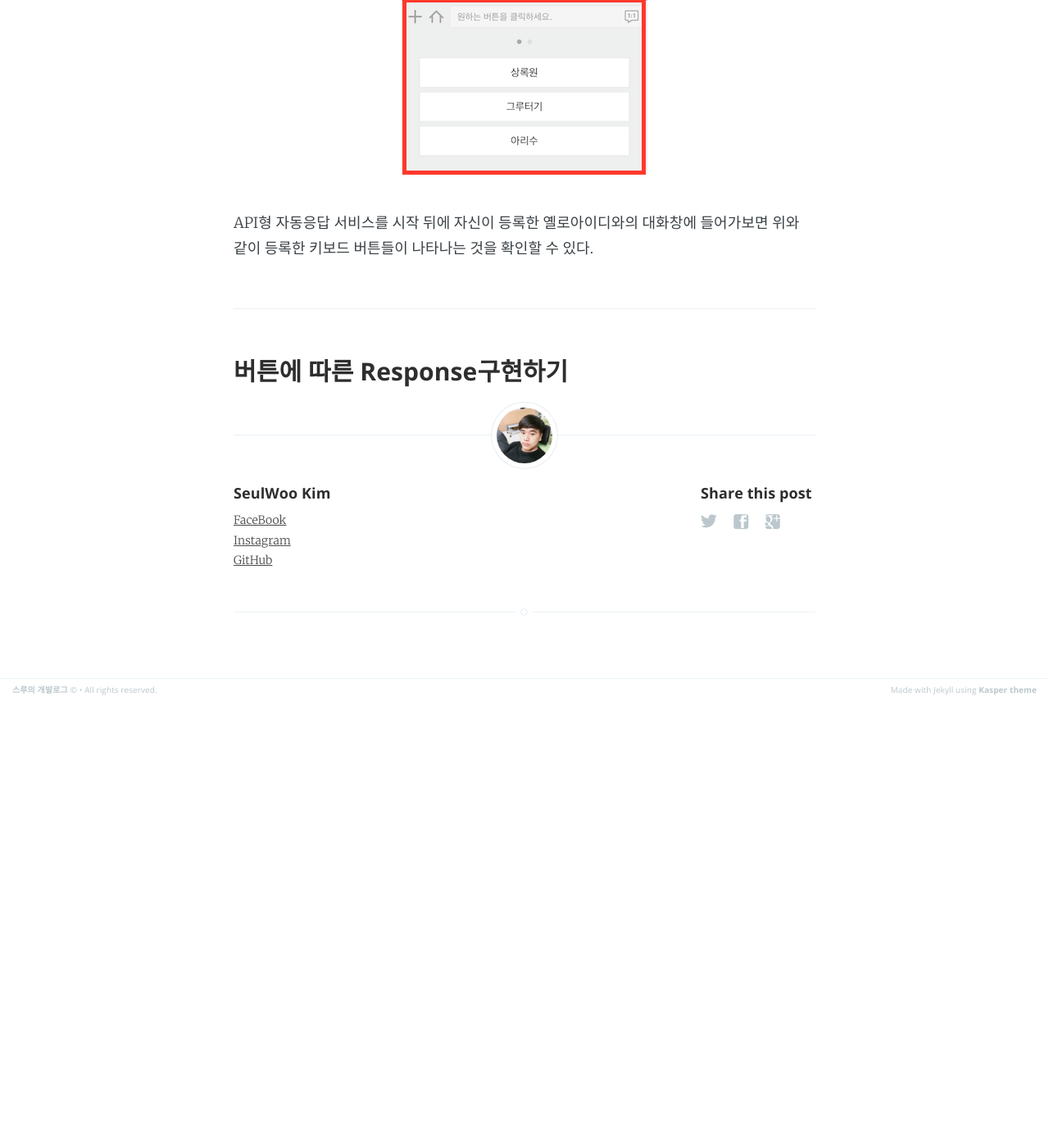
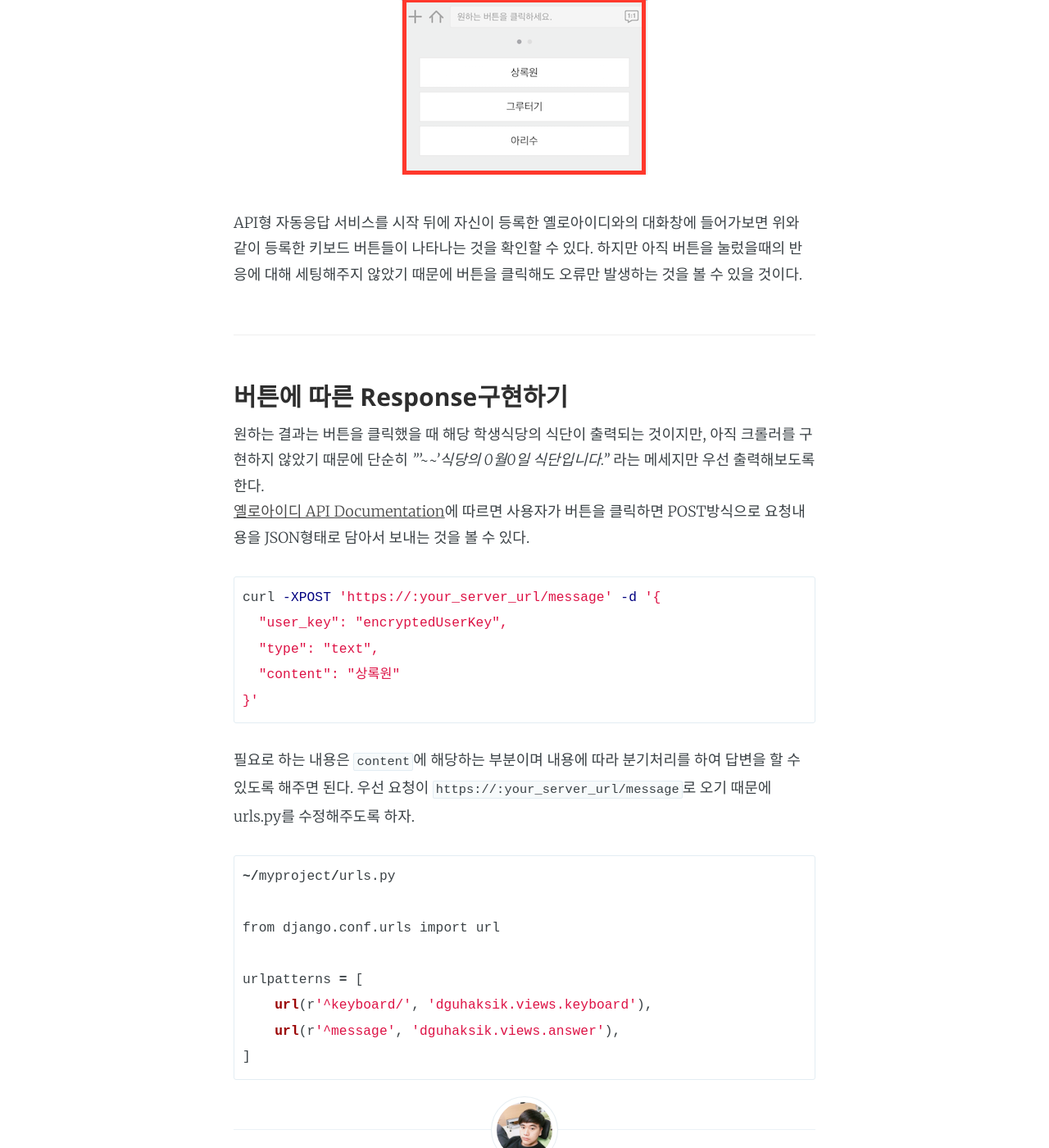
Before and after one commit to ThroughKim/throughkim.github.com, a Jekyll site: the page built from _posts/2016-07-11-kakao-haksik.md, in a window 1280 px wide and 1400 px high, scrolled down 5501 px. Shown: the whole window at 82% size. Built offline with Jekyll 4.4.1, drawn with Linux system fonts in a browser that asks for light colours; Markdown is read by kramdown in place of the engine named in the settings; before the commit the page ends 6356 px from its top, so only the background shows below that; some of the changed text lies outside the part shown.

Commit message:
내용추가ㅏ

````diff
--- a/_posts/2016-07-11-kakao-haksik.md
+++ b/_posts/2016-07-11-kakao-haksik.md
@@ -121,12 +121,36 @@ user$ curl -XGET 'https://:your_server_url/keyboard/'
 
 ![카카오 API TEST 성공한 모습](/images/kakaoapitest.png)
 
-Required되는 내용은 방금 작성한 /keyboard/요청에 대한 응답이고, Optional에 해당하는 부분은 구현하지 않았기 때문에 오류가 발생한 것을 확인할 수 있다. 하단에 서비스 시작 버튼을 클릭하여 API형 자동응답을 실행할 수 있다.
+Required되는 내용은 방금 작성한 /keyboard/요청에 대한 응답이고, Optional에 해당하는 부분은 구현하지 않았기 때문에 오류가 발생한 것을 확인할 수 있다. API테스트의 Required부분을 통과했기 때문에, 하단에 서비스 시작 버튼을 클릭하여 API형 자동응답을 실행할 수 있다.
 
 ![카카오 키보드 구현모습](/images/kakaokeyboard.png)
 
-API형 자동응답 서비스를 시작 뒤에 자신이 등록한 옐로아이디와의 대화창에 들어가보면 위와 같이 등록한 키보드 버튼들이 나타나는 것을 확인할 수 있다.
+API형 자동응답 서비스를 시작 뒤에 자신이 등록한 옐로아이디와의 대화창에 들어가보면 위와 같이 등록한 키보드 버튼들이 나타나는 것을 확인할 수 있다. 하지만 아직 버튼을 눌렀을때의 반응에 대해 세팅해주지 않았기 때문에 버튼을 클릭해도 오류만 발생하는 것을 볼 수 있을 것이다.
 
 ---
 
 ###버튼에 따른 Response구현하기
+
+원하는 결과는 버튼을 클릭했을 때 해당 학생식당의 식단이 출력되는 것이지만, 아직 크롤러를 구현하지 않았기 때문에 단순히 _"'~~'식당의 0월0일 식단입니다."_ 라는 메세지만 우선 출력해보도록 한다.
+[옐로아이디 API Documentation](https://github.com/plusfriend/auto_reply)에 따르면 사용자가 버튼을 클릭하면 POST방식으로 요청내용을 JSON형태로 담아서 보내는 것을 볼 수 있다.
+
+```bash
+curl -XPOST 'https://:your_server_url/message' -d '{
+  "user_key": "encryptedUserKey",
+  "type": "text",
+  "content": "상록원"
+}'
+```
+
+필요로 하는 내용은 `content`에 해당하는 부분이며 내용에 따라 분기처리를 하여 답변을 할 수 있도록 해주면 된다. 우선 요청이 `https://:your_server_url/message`로 오기 때문에 urls.py를 수정해주도록 하자.
+
+```python
+~/myproject/urls.py
+
+from django.conf.urls import url
+
+urlpatterns = [
+    url(r'^keyboard/', 'dguhaksik.views.keyboard'),
+    url(r'^message', 'dguhaksik.views.answer'),
+]
+```
````
Also changed, not shown: 1 other file.
